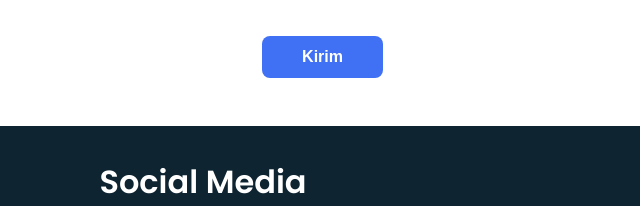
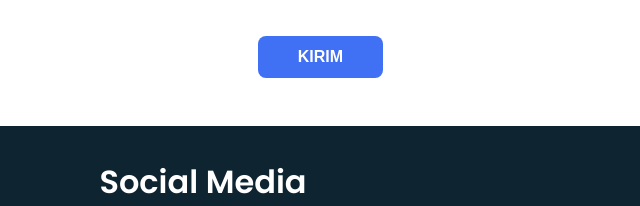
Before and after one commit to jokoliandy/jokoliandy.github.io, a plain HTML site: page index.html in a window 1280 px wide. Shown: the part 3323-3529 px from the top of the page, 437-1077 px from the left. Drawn offline with nearby package versions, Linux system fonts and the light colour scheme.

Commit message:
mengubah huruf kirim menjadi kapital

```diff
--- a/index.html
+++ b/index.html
@@ -171,7 +171,7 @@
                         <input type="text" placeholder="Name" class="contact__input">
                         <input type="mail" placeholder="Email" class="contact__input">
                         <textarea name="" id="" cols="0" rows="10" class="contact__input"></textarea>
-                        <input type="button" value="Kirim" class="contact__button button">
+                        <input type="button" value="KIRIM" class="contact__button button">
                     </form>
                 </div>
             </section>
```
